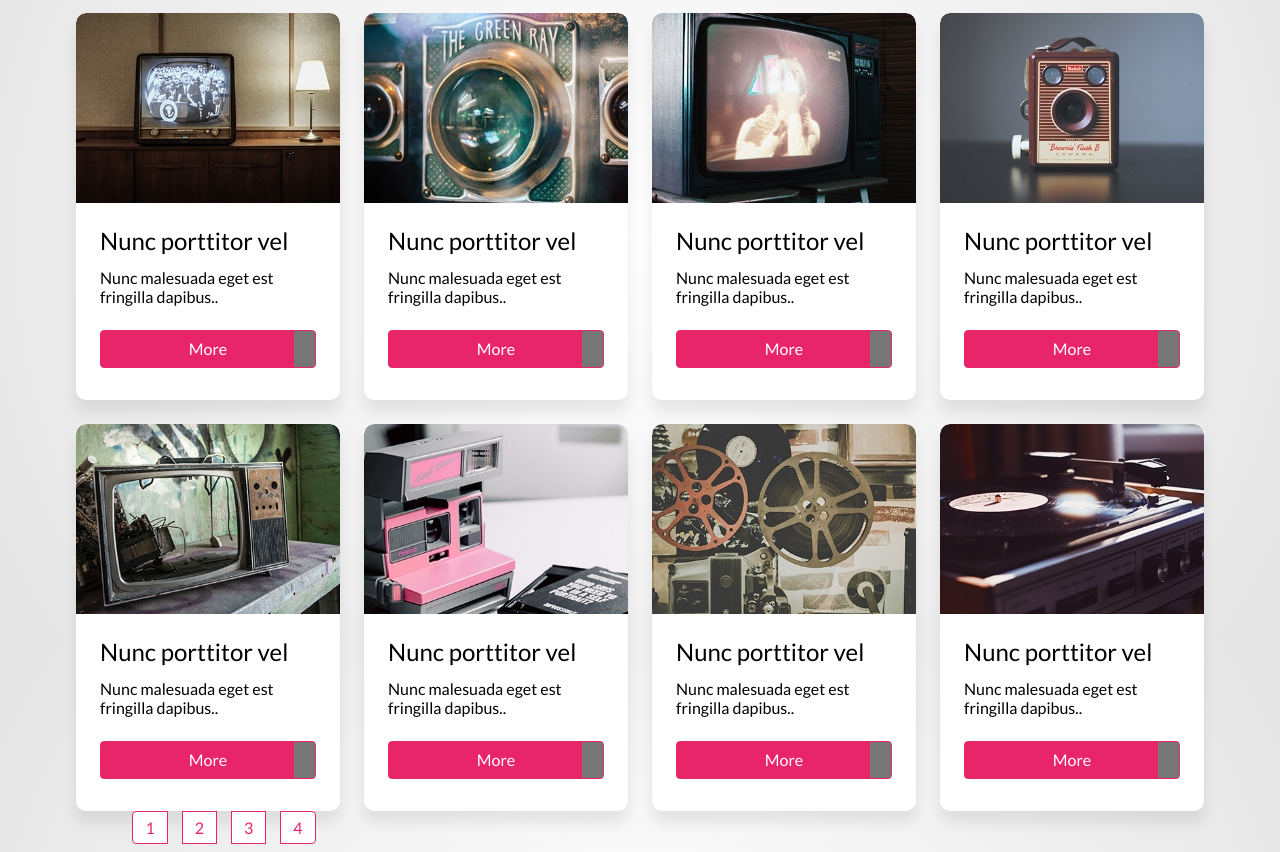
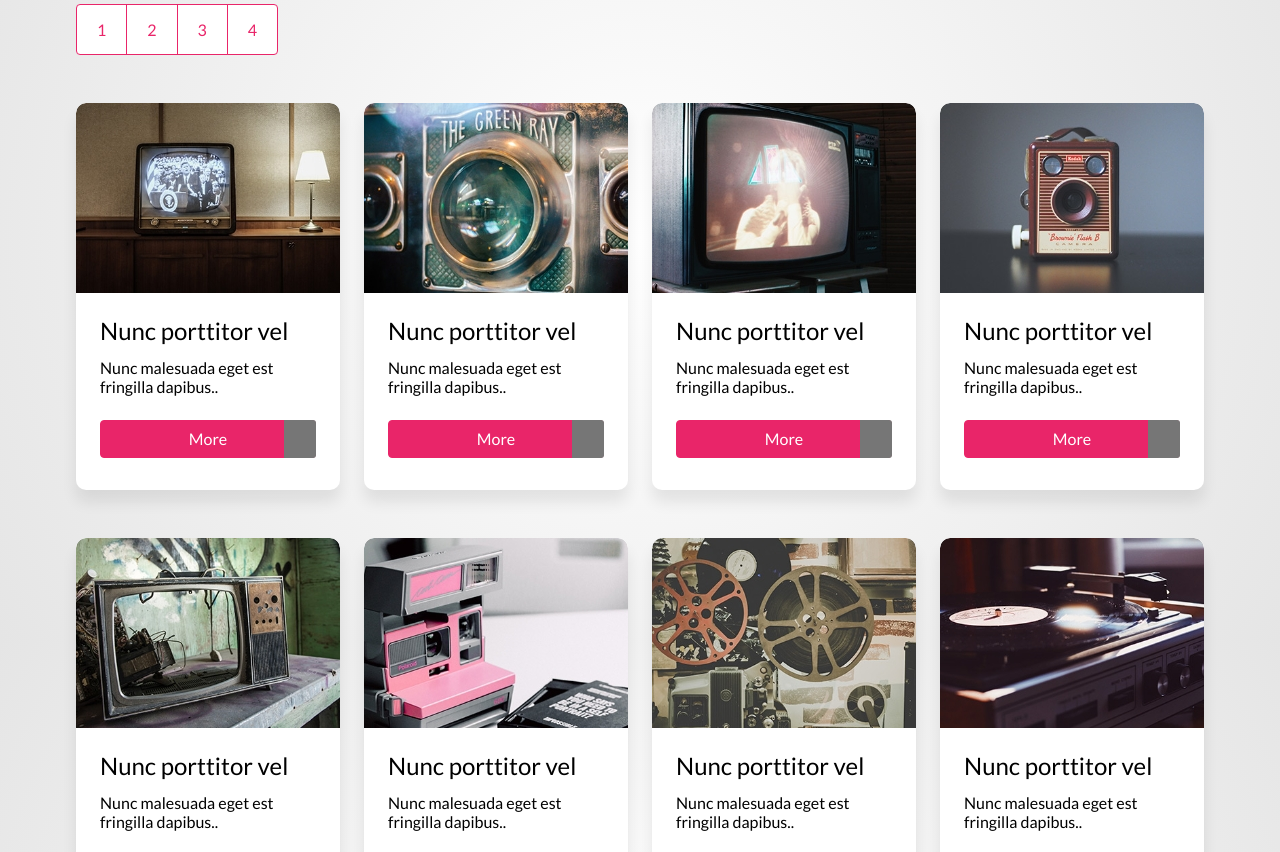
Before and after one commit to Noroff-FEU-Assignments/css-frameworks-ca-EmsCodes, a plain HTML site: page news.html in a window 1280 px wide. Shown: the part 161-1013 px from the top of the page. Drawn offline with nearby package versions, Linux system fonts and the light colour scheme; a web font is replaced by a local one.

Commit message:
responsiveness

```diff
--- a/news.html
+++ b/news.html
@@ -40,29 +40,29 @@
       </nav>
   </header>
     <main class="mx-auto">
-        <div class="container">
-            <h1>
+        <div class="container mt-4">
+            <h1 class="mb-4">
                 News
             </h1>
             <nav aria-label="News page navigation">
-                <ul class="pagination">
-                <li class="page-item"><a class="page-link" href="#">1</a></li>
-                <li class="page-item"><a class="page-link" href="#">2</a></li>
-                <li class="page-item"><a class="page-link" href="#">3</a></li>
-                <li class="page-item"><a class="page-link" href="#">4</a></li>
+                <ul class="pagination mb-5 ms-0">
+                  <li class="page-item p-0"><a class="page-link" href="#">1</a></li>
+                  <li class="page-item p-0"><a class="page-link" href="#">2</a></li>
+                  <li class="page-item p-0"><a class="page-link" href="#">3</a></li>
+                  <li class="page-item p-0"><a class="page-link" href="#">4</a></li>
                 </ul>
             </nav>
         </div>
         <div class="container">
-            <div class="row gy-4">
+            <div class="row gy-5">
               <div class="col-sm-6 col-md-6 col-lg-3">
                 <div class="card">
                     <img src="News images\news-1.jpg" class="card-img-top embed-responsive embed-responsive-1by1" alt="Old television showing a black and white program">
                     <div class="card-body ps-4 pe-4 pt-4">
                       <h2 class="card-title ">Nunc porttitor vel</h2>
                       <p class="card-text pb-2 pt-1 ">Nunc malesuada eget est fringilla dapibus..</p>
-                      <div class="d-grid pb-3">
-                        <a href="#" class="btn btn-primary">More</a>
+                      <div class="d-grid mb-3 btn-gray-style">
+                          <a href="#" class="btn btn-primary">More</a>
                       </div>
                     </div>
                 </div>
@@ -73,7 +73,7 @@
                     <div class="card-body ps-4 pe-4 pt-4">
                       <h2 class="card-title ">Nunc porttitor vel</h2>
                       <p class="card-text pb-2 pt-1 ">Nunc malesuada eget est fringilla dapibus..</p>
-                      <div class="d-grid pb-3">
+                      <div class="d-grid mb-3 btn-gray-style">
                         <a href="#" class="btn btn-primary">More</a>
                       </div>
                     </div>
@@ -85,7 +85,7 @@
                     <div class="card-body ps-4 pe-4 pt-4">
                       <h2 class="card-title ">Nunc porttitor vel</h2>
                       <p class="card-text pb-2 pt-1 ">Nunc malesuada eget est fringilla dapibus..</p>
-                      <div class="d-grid pb-3">
+                      <div class="d-grid mb-3 btn-gray-style">
                         <a href="#" class="btn btn-primary">More</a>
                       </div>
                     </div>
@@ -97,23 +97,19 @@
                     <div class="card-body ps-4 pe-4 pt-4">
                       <h2 class="card-title ">Nunc porttitor vel</h2>
                       <p class="card-text pb-2 pt-1 ">Nunc malesuada eget est fringilla dapibus..</p>
-                      <div class="d-grid pb-3">
+                      <div class="d-grid mb-3 btn-gray-style">
                         <a href="#" class="btn btn-primary">More</a>
                       </div>
                     </div>
                 </div>
               </div>
-            </div>
-        </div>
-        <div class="container mt-4">
-            <div class="row gy-4">
               <div class="col-sm-6 col-md-6 col-lg-3">
                 <div class="card">
                     <img src="News images\news-5.jpg" class="card-img-top" alt="Old television showing a black and white program">
                     <div class="card-body ps-4 pe-4 pt-4">
                       <h2 class="card-title ">Nunc porttitor vel</h2>
                       <p class="card-text pb-2 pt-1 ">Nunc malesuada eget est fringilla dapibus..</p>
-                      <div class="d-grid pb-3">
+                      <div class="d-grid mb-3 btn-gray-style">
                         <a href="#" class="btn btn-primary">More</a>
                       </div>
                     </div>
@@ -125,7 +121,7 @@
                     <div class="card-body ps-4 pe-4 pt-4">
                       <h2 class="card-title ">Nunc porttitor vel</h2>
                       <p class="card-text pb-2 pt-1 ">Nunc malesuada eget est fringilla dapibus..</p>
-                      <div class="d-grid pb-3">
+                      <div class="d-grid mb-3 btn-gray-style">
                         <a href="#" class="btn btn-primary">More</a>
                       </div>
                     </div>
@@ -137,7 +133,7 @@
                     <div class="card-body ps-4 pe-4 pt-4">
                       <h2 class="card-title ">Nunc porttitor vel</h2>
                       <p class="card-text pb-2 pt-1 ">Nunc malesuada eget est fringilla dapibus..</p>
-                      <div class="d-grid pb-3">
+                      <div class="d-grid mb-3 btn-gray-style">
                         <a href="#" class="btn btn-primary">More</a>
                       </div>
                     </div>
@@ -149,7 +145,7 @@
                     <div class="card-body ps-4 pe-4 pt-4">
                       <h2 class="card-title ">Nunc porttitor vel</h2>
                       <p class="card-text pb-2 pt-1 ">Nunc malesuada eget est fringilla dapibus..</p>
-                      <div class="d-grid pb-3">
+                      <div class="d-grid mb-3 btn-gray-style">
                         <a href="#" class="btn btn-primary">More</a>
                       </div>
                     </div>
@@ -159,12 +155,12 @@
           </div>
         <div class="container">
             <nav aria-label="News page navigation">
-                <ul class="pagination">
-                <li class="page-item"><a class="page-link" href="#">1</a></li>
-                <li class="page-item"><a class="page-link" href="#">2</a></li>
-                <li class="page-item"><a class="page-link" href="#">3</a></li>
-                <li class="page-item"><a class="page-link" href="#">4</a></li>
-                </ul>
+              <ul class="pagination mb-5 ms-0 mt-5">
+                <li class="page-item p-0"><a class="page-link" href="#">1</a></li>
+                <li class="page-item p-0"><a class="page-link" href="#">2</a></li>
+                <li class="page-item p-0"><a class="page-link" href="#">3</a></li>
+                <li class="page-item p-0"><a class="page-link" href="#">4</a></li>
+              </ul>
             </nav>
         </div>
     </main>
--- /dev/null
+++ b/sass/partials/_contact-form.scss
@@ -0,0 +1,3 @@
+.contact-form {
+	background: getColour(body);
+}
--- a/sass/partials/_layout.scss
+++ b/sass/partials/_layout.scss
@@ -9,10 +9,10 @@ body {
 }
 main {
 	flex: 1 0 auto;
-	max-width: 1280px;
 }
 .container {
-	max-width: 90%;
+	width: 90%;
+	max-width: 1280px;
 }
 footer {
 	flex-shrink: 0;
--- a/sass/partials/_nav.scss
+++ b/sass/partials/_nav.scss
@@ -2,8 +2,8 @@
 	border: none !important;
 	margin-right: 5%;
 	margin-top: 5px;
+	font-size: 1.5em;
 }
-
 header {
 	background: getColour(light-gray);
 }
@@ -47,6 +47,12 @@ nav {
 	}
 }
 
+@media (min-width: 768px) {
+	.navbar-toggler {
+		font-size: 1.8em;
+	}
+}
+
 @media (min-width: 993px) {
 	nav {
 		.container-fluid {
--- a/sass/partials/_news-pagination.scss
+++ b/sass/partials/_news-pagination.scss
@@ -8,10 +8,10 @@
 		border-radius: 10px 10px 0 0;
 	}
 
-	.btn-primary {
+	.btn-gray-style {
 		position: relative;
 	}
-	.btn-primary::after {
+	.btn-gray-style::after {
 		position: absolute;
 		content: "";
 		top: 0;
@@ -26,5 +26,14 @@
 .pagination {
 	a {
 		border-color: $primary !important;
+		padding: 15px 20px;
 	}
 }
+
+@media (min-width: 992px) {
+	.card {
+		.btn-gray-style::after {
+			left: 85%;
+		}
+	}
+}
--- a/sass/style.scss
+++ b/sass/style.scss
@@ -40,3 +40,4 @@
 @import "./partials/accordion";
 @import "./partials/footer";
 @import "./partials/news-pagination";
+@import "./partials/contact-form";
```
Also changed, not shown: contact.html (+13 -9 lines), index.html (+7 -3 lines), css/style.css.
